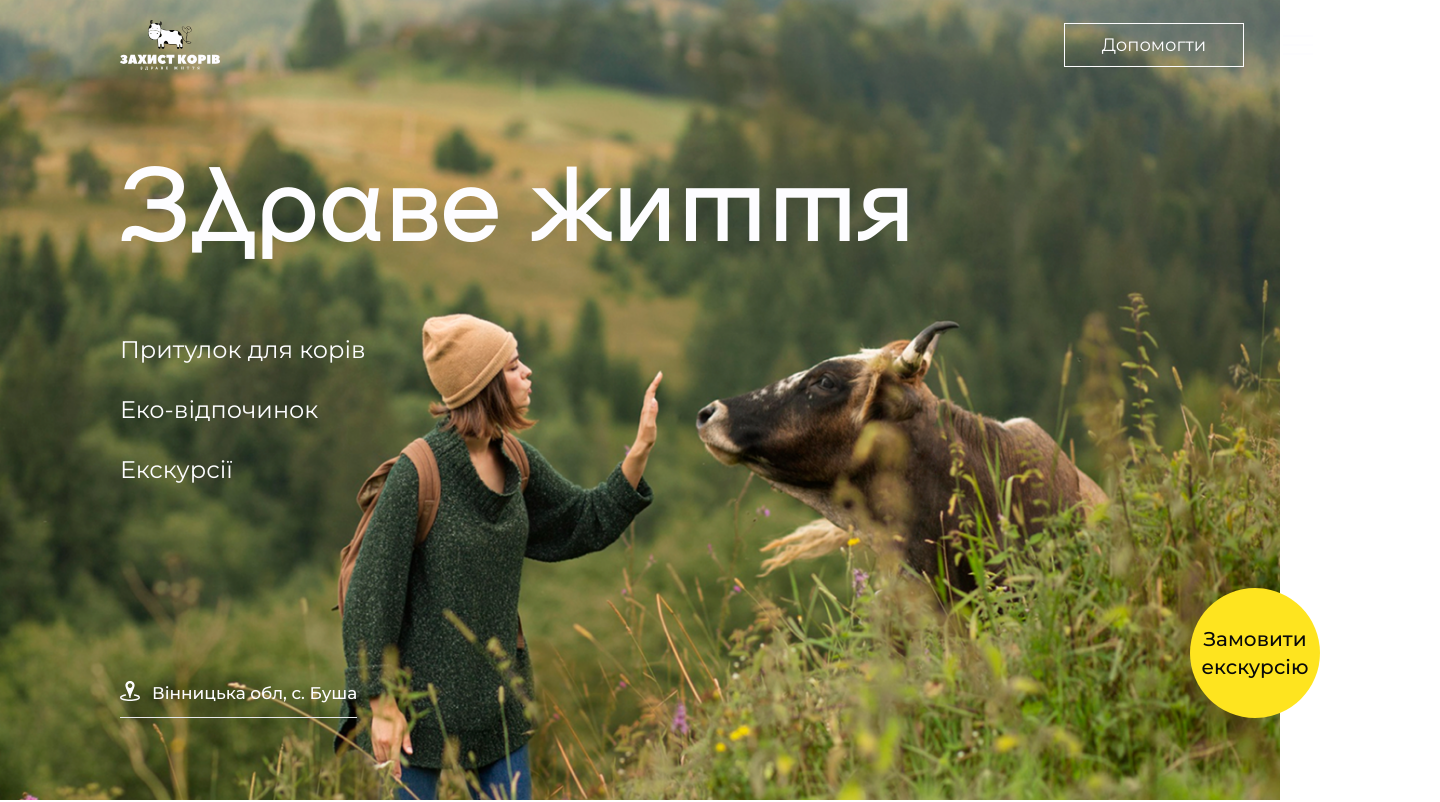
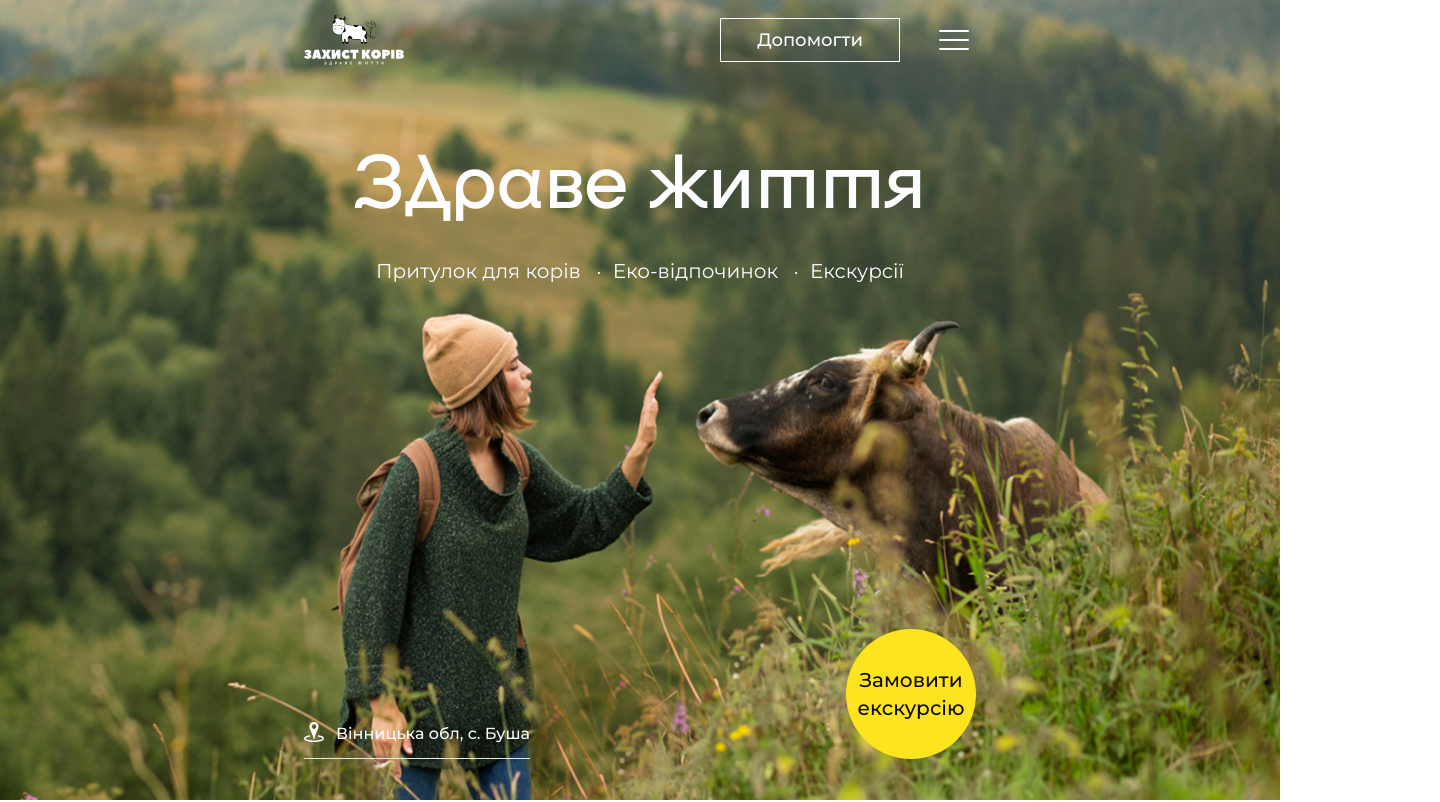
Before and after one commit to baza-trainee/cows-shelter-frontend, a React (Vite) app: page / in a window 1280 px wide. Shown: the top 802 px of the page, 1440 px wide, since content can reach past the window. Built offline with nearby package versions, Linux system fonts and the light colour scheme.

Commit message:
feat: change styles

```diff
--- a/src/components/Header/BurgerMenu.tsx
+++ b/src/components/Header/BurgerMenu.tsx
@@ -80,7 +80,7 @@ const BurgerMenu = () => {
         {windowWidth < 768 && (
           <div className="border-gray mb-2 border-y py-3">
             <button
-              className="mx-auto flex h-11 w-[208px] items-center justify-center border border-black border-transparent bg-accent text-lg text-black transition-all duration-300 hover:border-transparent hover:bg-lemon hover:text-black focus:bg-lemon focus:text-black active:bg-darkyellow active:text-black lg:w-[180px]"
+              className="mx-auto flex h-11 w-[208px] items-center justify-center border border-black border-transparent bg-accent text-lg text-black transition-all duration-300 hover:border-transparent hover:bg-lemon hover:text-black focus:bg-lemon focus:text-black active:bg-darkyellow active:text-black xl:w-[180px]"
               type="button"
             >
               {t('header:btn_donate')}
--- a/src/components/Header/Header.tsx
+++ b/src/components/Header/Header.tsx
@@ -51,9 +51,9 @@ const Header = () => {
       <header
         className={`${
           isScrolled ? 'bg-white' : 'bg-transparent'
-        } fixed left-0 right-0 top-0 z-10 md:py-[15px] lg:py-5`}
+        } fixed left-0 right-0 top-0 z-10 md:py-[15px] xl:py-5`}
       >
-        <div className=" mx-auto flex w-[320px] items-center justify-between text-lg text-white outline-transparent md:w-[768px] md:px-12  lg:w-[1440px] lg:px-[120px] ">
+        <div className=" mx-auto flex w-[320px] items-center justify-between px-5 text-lg text-white outline-transparent md:w-[768px] md:px-12  xl:w-[1440px] xl:px-[120px] ">
           <a
             className="inline-bloc h-10 w-20 md:h-[50px] md:w-[100px]"
             href="../main.tsx"
@@ -66,7 +66,7 @@ const Header = () => {
           </a>
           {windowWidth >= 1440 && (
             <nav>
-              <ul className="flex gap-8 text-[1.07rem] leading-[1.59rem]">
+              <ul className="flex gap-8 text-[1.07rem] font-medium leading-[1.59rem]">
                 {navLinks.map(({ title, href }) => (
                   <li
                     key={href}
@@ -76,11 +76,11 @@ const Header = () => {
                         : 'hover:border-b-white focus:border-b-white'
                     } ${
                       activeSection === href
-                        ? 'border-b '
+                        ? 'border-b border-current'
                         : 'border-transparent'
                     } border-b  py-2 transition-all duration-300`}
                   >
-                    <a href={href} onClick={() => handleSectionChange('about')}>
+                    <a href={href} onClick={() => handleSectionChange(href)}>
                       {t(title)}
                     </a>
                   </li>
@@ -89,7 +89,7 @@ const Header = () => {
             </nav>
           )}
 
-          <div className="md:flex md:items-center md:gap-8 lg:justify-between">
+          <div className="font-medium md:flex md:items-center md:gap-8 xl:justify-between">
             {windowWidth >= 1440 && (
               <div className=" mr-8">
                 <button
@@ -123,7 +123,7 @@ const Header = () => {
                   isScrolled
                     ? 'border-black border-transparent bg-accent text-black'
                     : 'border-white bg-inherit'
-                }  flex h-11 w-[180px] items-center justify-center border text-lg transition-all duration-300 hover:border-transparent hover:bg-lemon hover:text-black focus:bg-lemon focus:text-black active:bg-darkyellow active:text-black lg:w-[180px]`}
+                }  flex h-11 w-[180px] items-center justify-center border text-lg transition-all duration-300 hover:border-transparent hover:bg-lemon hover:text-black focus:bg-lemon focus:text-black active:bg-darkyellow active:text-black xl:w-[180px]`}
                 type="button"
               >
                 {t('header:btn_donate')}
--- a/src/components/Hero.tsx
+++ b/src/components/Hero.tsx
@@ -4,26 +4,29 @@ import { useTranslation } from 'react-i18next';
 const Hero = () => {
   const { t } = useTranslation();
   return (
-    <section className="  relative mb-[211px] h-[321px] w-full bg-[url(/hero.png)] bg-cover bg-center bg-no-repeat text-white md:mb-0 md:h-[800px] lg:h-[800px]">
-      <div className="md:w[768px] mx-auto w-[320px] px-5 pt-14 md:h-[970px] md:w-[768px] md:px-12 md:pt-[128px] lg:w-[1440px] lg:px-[120px] lg:pt-[130px]">
-        <h1 className=" mb-[158px] text-center font-namu text-4xl md:mb-[30px] md:text-[4.75rem] md:leading-tight lg:mb-[70px] lg:text-left lg:text-[6.6rem] ">
+    <section className="  relative mb-[211px] h-[321px] w-full bg-[url(/hero.png)] bg-cover bg-center bg-no-repeat text-white md:mb-0 md:h-[800px] xl:h-[800px]">
+      <div className="md:w[768px] mx-auto w-[320px] px-5 pt-14 md:h-[970px] md:w-[768px] md:px-12 md:pt-[128px] xl:w-[1440px] xl:px-[120px] xl:pt-[130px]">
+        <h1 className=" mb-[158px] text-center font-namu text-4xl md:mb-[30px] md:text-[4.75rem] md:leading-tight xl:mb-[70px] xl:text-left xl:text-[6.6rem] ">
           {t('hero:main_title')}
         </h1>
 
-        <ul className="absolute -bottom-[130px] justify-center text-[1.06rem] font-normal leading-[1.59rem] text-black md:relative md:bottom-0 md:mb-[340px] md:flex md:text-xl md:text-white lg:mb-[100px] lg:block lg:list-none lg:text-2xl ">
-          <li className="mr-8 leading-9 lg:mb-6 lg:mr-0">
+        <ul className="absolute -bottom-[130px] justify-center text-[1.06rem] leading-[1.59rem] text-black md:relative md:bottom-0 md:mb-[340px] md:flex md:text-xl md:text-white xl:mb-[100px] xl:block xl:pl-6 xl:text-[1.375rem] ">
+          <li className="relative mr-8 leading-9 xl:mb-6 xl:mr-0 ">
+            <span className="hidden xl:absolute xl:-left-7 xl:bottom-1 xl:block">
+              .
+            </span>
             {t('hero:shelter')}
           </li>
 
-          <li className="relative mr-8 leading-9 lg:mb-6 lg:mr-0">
-            <span className="absolute -left-7 bottom-1 px-3 text-transparent md:text-white lg:hidden">
+          <li className="relative mr-8 leading-9 xl:mb-6 xl:mr-0">
+            <span className="hidden md:absolute md:-left-7 md:bottom-1 md:block md:px-3 xl:px-0">
               .
             </span>
             {t('hero:eco_rest')}
           </li>
 
           <li className="relative leading-9">
-            <span className="absolute -left-7 bottom-1  px-3 text-transparent md:text-white lg:hidden">
+            <span className="hidden md:absolute md:-left-7 md:bottom-1 md:block md:px-3 xl:px-0">
               .
             </span>
             {t('hero:excursions')}
@@ -31,7 +34,7 @@ const Hero = () => {
         </ul>
         <div className="relative flex items-end justify-between">
           <a
-            className="  flex gap-3 border-b fill-white pb-3 text-base font-medium text-white transition-all duration-300 hover:border-accent hover:text-accent focus:border-accent focus:text-accent lg:text-[1.06rem]"
+            className="  flex gap-3 border-b fill-white pb-3 text-base font-medium text-white transition-all duration-300 hover:border-accent hover:text-accent focus:border-accent focus:text-accent xl:text-[1.06rem]"
             href="#location"
           >
             <LocationIcon />
```
